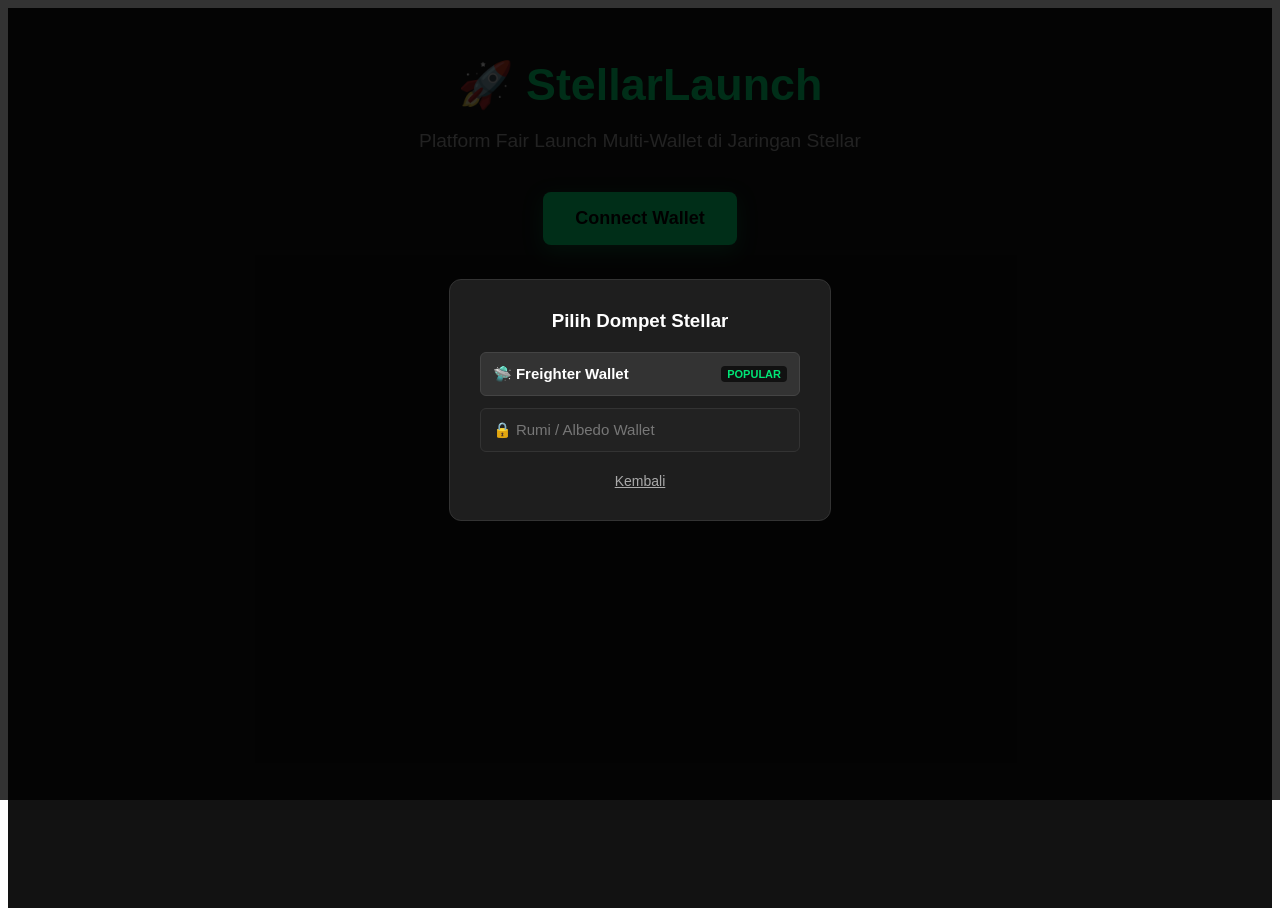
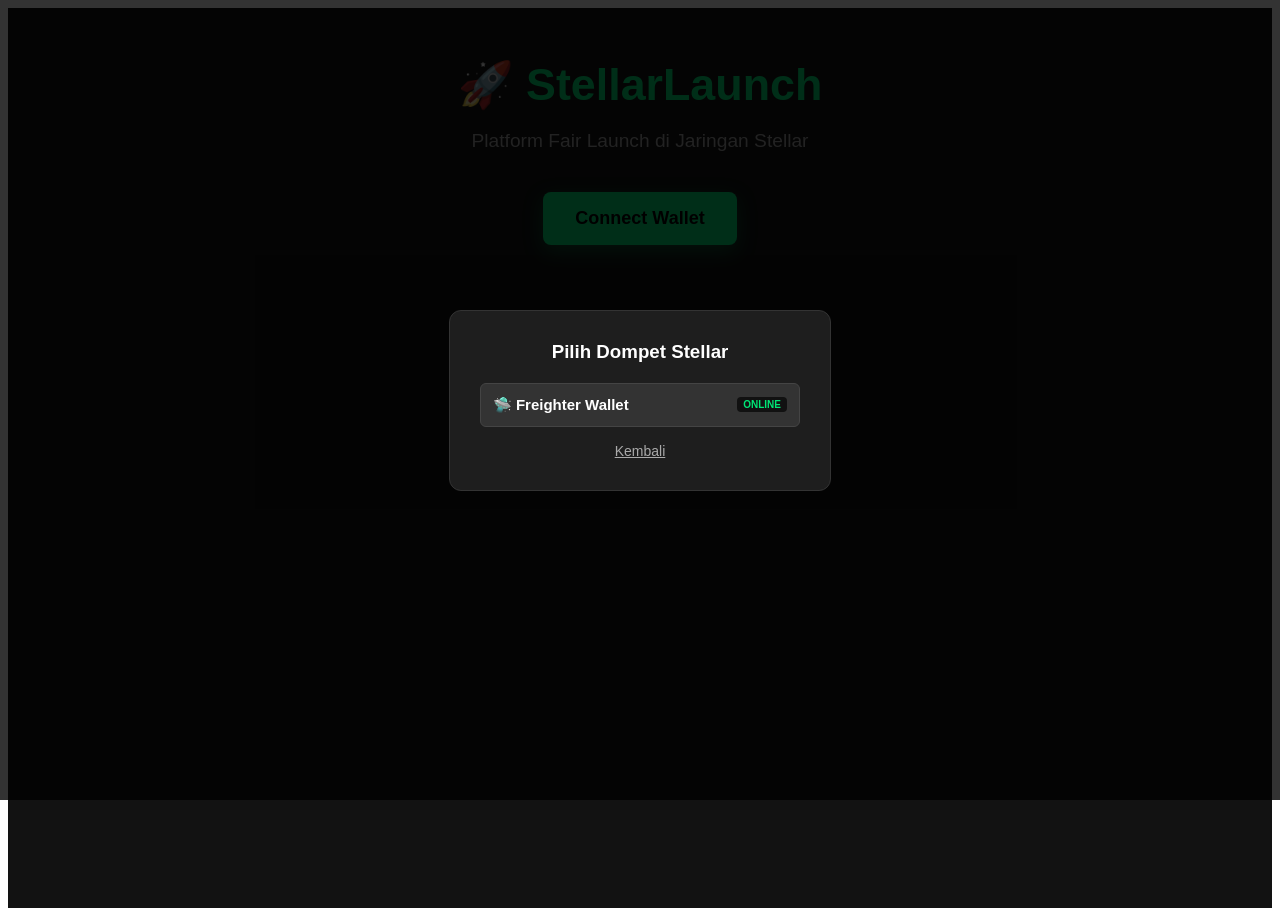
Before and after one commit to ajolkajol/StellarLaunch, a Next.js app in the folder frontend/: page / in a window 1280 px wide. Both pictures are taken after a click on the button "Connect Wallet". Built offline with nearby package versions, Linux system fonts and the light colour scheme.

Commit message:
Update index.js

```diff
--- a/frontend/src/pages/index.js
+++ b/frontend/src/pages/index.js
@@ -2,63 +2,62 @@
 
 export default function Home() {
   const [walletAddress, setWalletAddress] = useState(null);
-  const [walletName, setWalletName] = useState("");
   const [loading, setLoading] = useState(false);
   const [showCustomModal, setShowCustomModal] = useState(false);
-  const [freighterApi, setFreighterApi] = useState(null);
+  const [isExtensionAvailable, setIsExtensionAvailable] = useState(false);
 
-  // Membaca ketersediaan ekstensi secara aman di browser
+  // Deteksi kehadiran objek Freighter secara berkala agar sinkron dengan browser
   useEffect(() => {
-    if (typeof window !== "undefined") {
-      setFreighterApi(window.freighterApi);
-    }
+    const checkExtension = () => {
+      if (typeof window !== "undefined" && (window.freighterApi || window.stargazer || typeof window.StellarSdk !== 'undefined')) {
+        setIsExtensionAvailable(true);
+      }
+    };
+
+    checkExtension();
+    const interval = setInterval(checkExtension, 1000);
+    return () => clearInterval(interval);
   }, []);
 
   async function connectViaFreighter() {
     setLoading(true);
-    setShowCustomModal(false);
     try {
-      if (!window.freighterApi) {
-        alert("Freighter Wallet tidak ditemukan! Silakan pasang ekensinya di browser Chrome Anda.");
+      // Mengambil objek API secara dinamis langsung saat tombol diklik
+      const targetApi = typeof window !== "undefined" ? window.freighterApi : null;
+
+      if (!targetApi) {
+        alert("Freighter Wallet belum siap disuntikkan oleh browser. Silakan klik ikon dompet Anda di pojok kanan atas sekali, lalu klik ulang tombol ini.");
         setLoading(false);
         return;
       }
 
-      const connected = await window.freighterApi.isConnected();
-      if (!connected) {
-        alert("Dompet terdeteksi tetapi sedang terkunci. Silakan buka kunci Freighter Anda.");
-        setLoading(false);
-        return;
-      }
+      // Memaksa permintaan akses (Memicu pop-up persetujuan dari ekstensi)
+      const allowedPublicKey = await targetApi.requestAccess();
 
-      // Meminta izin akses alamat publik
-      const allowedPublicKey = await window.freighterApi.requestAccess();
       if (allowedPublicKey) {
         setWalletAddress(allowedPublicKey);
-        setWalletName("Freighter");
+        setShowCustomModal(false);
       } else {
-        alert("Koneksi ditolak oleh pengguna.");
+        alert("Koneksi dompet dibatalkan atau ditolak.");
       }
     } catch (error) {
-      console.error(error);
-      alert("Terjadi kesalahan saat menghubungkan ke Freighter.");
+      console.error("Detail Error:", error);
+      alert("Gagal terhubung: Pastikan dompet sudah dibuka kunci.");
     }
     setLoading(false);
   }
 
   return (
-    <div style={{ padding: '50px', textAlign: 'center', fontFamily: 'sans-serif', backgroundColor: '#121212', color: '#fff', minHeight: '100vh', position: 'relative' }}>
+    <div style={{ padding: '50px', textAlign: 'center', fontFamily: 'sans-serif', backgroundColor: '#121212', color: '#fff', minHeight: '100vh' }}>
       <header style={{ marginBottom: '40px' }}>
         <h1 style={{ color: '#00e676', fontSize: '2.8rem', margin: '0 0 10px 0' }}>🚀 StellarLaunch</h1>
-        <p style={{ color: '#aaa', fontSize: '1.2rem' }}>Platform Fair Launch Multi-Wallet di Jaringan Stellar</p>
+        <p style={{ color: '#aaa', fontSize: '1.2rem' }}>Platform Fair Launch di Jaringan Stellar</p>
       </header>
 
       <div style={{ margin: '40px 0' }}>
         {walletAddress ? (
           <div style={{ padding: '20px 30px', backgroundColor: '#1e1e1e', border: '1px solid #00e676', borderRadius: '12px', display: 'inline-block' }}>
-            <p style={{ margin: '0 0 8px 0', color: '#00e676', fontWeight: 'bold' }}>
-              ✓ Terhubung via {walletName}
-            </p>
+            <p style={{ margin: '0 0 8px 0', color: '#00e676', fontWeight: 'bold' }}>✓ Dompet Terhubung</p>
             <small style={{ fontFamily: 'monospace', fontSize: '15px', color: '#fff' }}>{walletAddress}</small>
           </div>
         ) : (
@@ -82,30 +81,20 @@
         )}
       </div>
 
-      {/* TAMPILAN JENDELA POPUP MODAL CUSTOM (SEKARANG DIJAMIN KELIHATAN) */}
+      {/* JENDELA POPUP PILIHAN DOMPET */}
       {showCustomModal && (
         <div style={{ position: 'fixed', top: 0, left: 0, right: 0, bottom: 0, backgroundColor: 'rgba(0,0,0,0.8)', display: 'flex', justifyContent: 'center', alignItems: 'center', zIndex: 9999 }}>
           <div style={{ backgroundColor: '#1e1e1e', padding: '30px', borderRadius: '12px', border: '1px solid #333', width: '320px', textAlign: 'center' }}>
             <h3 style={{ margin: '0 0 20px 0', color: '#fff' }}>Pilih Dompet Stellar</h3>
 
-            {/* Tombol Pilihan Dompet 1: Freighter */}
             <button
               onClick={connectViaFreighter}
-              style={{ width: '100%', padding: '12px', marginBottom: '12px', backgroundColor: '#333', color: '#fff', border: '1px solid #444', borderRadius: '6px', cursor: 'pointer', fontWeight: 'bold', fontSize: '15px', textAlign: 'left', display: 'flex', justifyContent: 'space-between', alignItems: 'center' }}
+              style={{ width: '100%', padding: '12px', marginBottom: '15px', backgroundColor: '#333', color: '#fff', border: '1px solid #444', borderRadius: '6px', cursor: 'pointer', fontWeight: 'bold', fontSize: '15px', display: 'flex', justifyContent: 'space-between', alignItems: 'center' }}
             >
               <span>🛸 Freighter Wallet</span>
-              <span style={{ fontSize: '11px', color: '#00e676', backgroundColor: '#111', padding: '2px 6px', borderRadius: '4px' }}>POPULAR</span>
+              <span style={{ fontSize: '10px', color: '#00e676', backgroundColor: '#111', padding: '2px 6px', borderRadius: '4px' }}>ONLINE</span>
             </button>
 
-            {/* Tombol Pilihan Dompet 2: Rumi / Albedo Tiruan */}
-            <button
-              onClick={() => alert("Integrasi Rumi Wallet memerlukan konfigurasi deeplink tambahan. Gunakan Freighter terlebih dahulu untuk Testnet.")}
-              style={{ width: '100%', padding: '12px', marginBottom: '20px', backgroundColor: '#222', color: '#777', border: '1px solid #333', borderRadius: '6px', cursor: 'not-allowed', fontSize: '15px', textAlign: 'left' }}
-            >
-              🔒 Rumi / Albedo Wallet
-            </button>
-
-            {/* Tombol Tutup Jendela */}
             <button
               onClick={() => setShowCustomModal(false)}
               style={{ backgroundColor: 'transparent', color: '#aaa', border: 'none', cursor: 'pointer', fontSize: '14px', textDecoration: 'underline' }}
```
